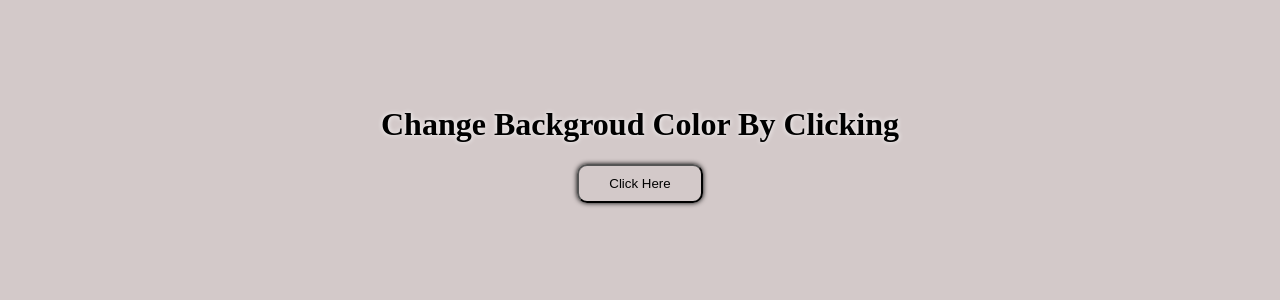
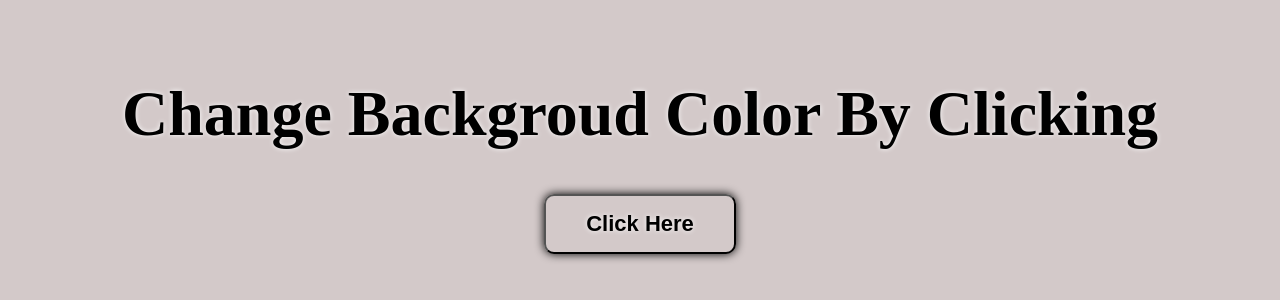
Before and after one commit to Shihab0/change-body-color-js, a plain HTML site: page index.html in a window 1280 px wide. Shown: the part 256-556 px from the top of the page. Drawn offline with Linux system fonts and the light colour scheme.

Commit message:
font size changed

```diff
--- a/style.css
+++ b/style.css
@@ -15,12 +15,16 @@ body{
 
 h1{
     text-shadow: 0 0 5px white;
+    font-size: 4rem;
 }
 
 #btn{
-    padding: 10px 30px;
+    padding: 15px 40px;
     border-radius: 10px;
     background-color: transparent;
-    box-shadow: 0 0 5px black;
+    box-shadow: 0 0 10px black;
     cursor: pointer;
+    font-size: 22px;
+    text-shadow: 0 0 5px white;
+    font-weight: bold;
 }
```
